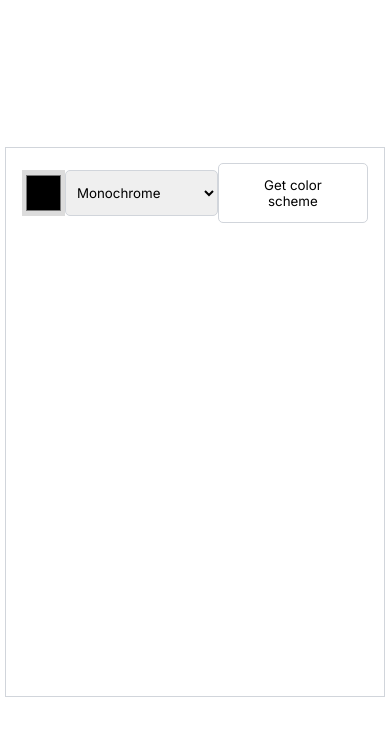
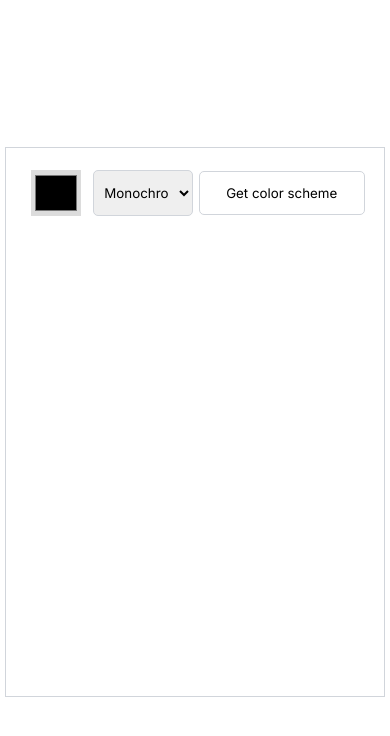
Before and after one commit to Dhanush-Ma/Color-Picker-API, a plain HTML site: page index.html in a window 390 px wide. Drawn offline with Linux system fonts and the light colour scheme.

Commit message:
Update index.css

```diff
--- a/index.css
+++ b/index.css
@@ -145,3 +145,9 @@ select{
 i{
     color: white;
 }
+
+@media (max-width:400px){
+    #dropdown-options{
+        width: 100px;
+    }
+}
```
